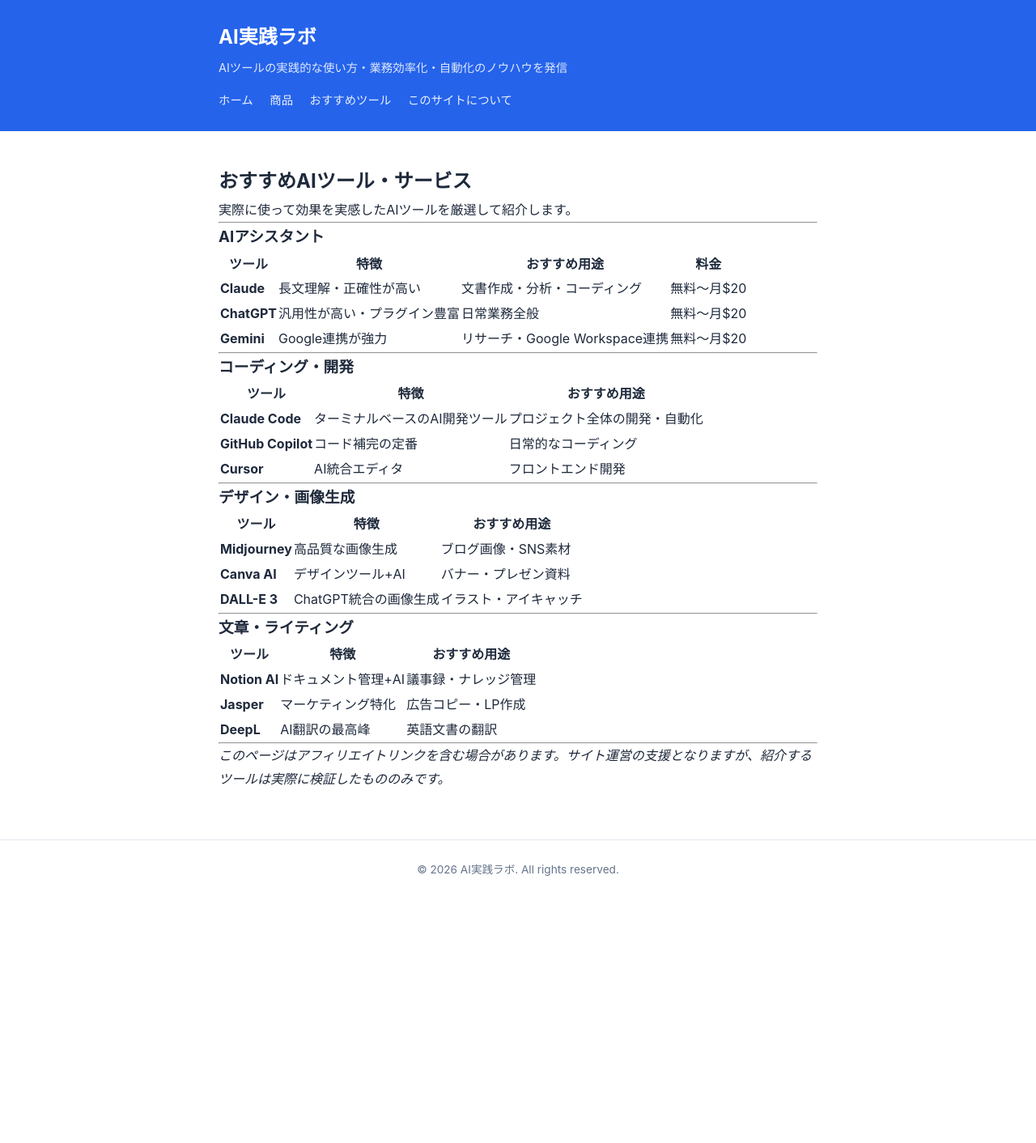
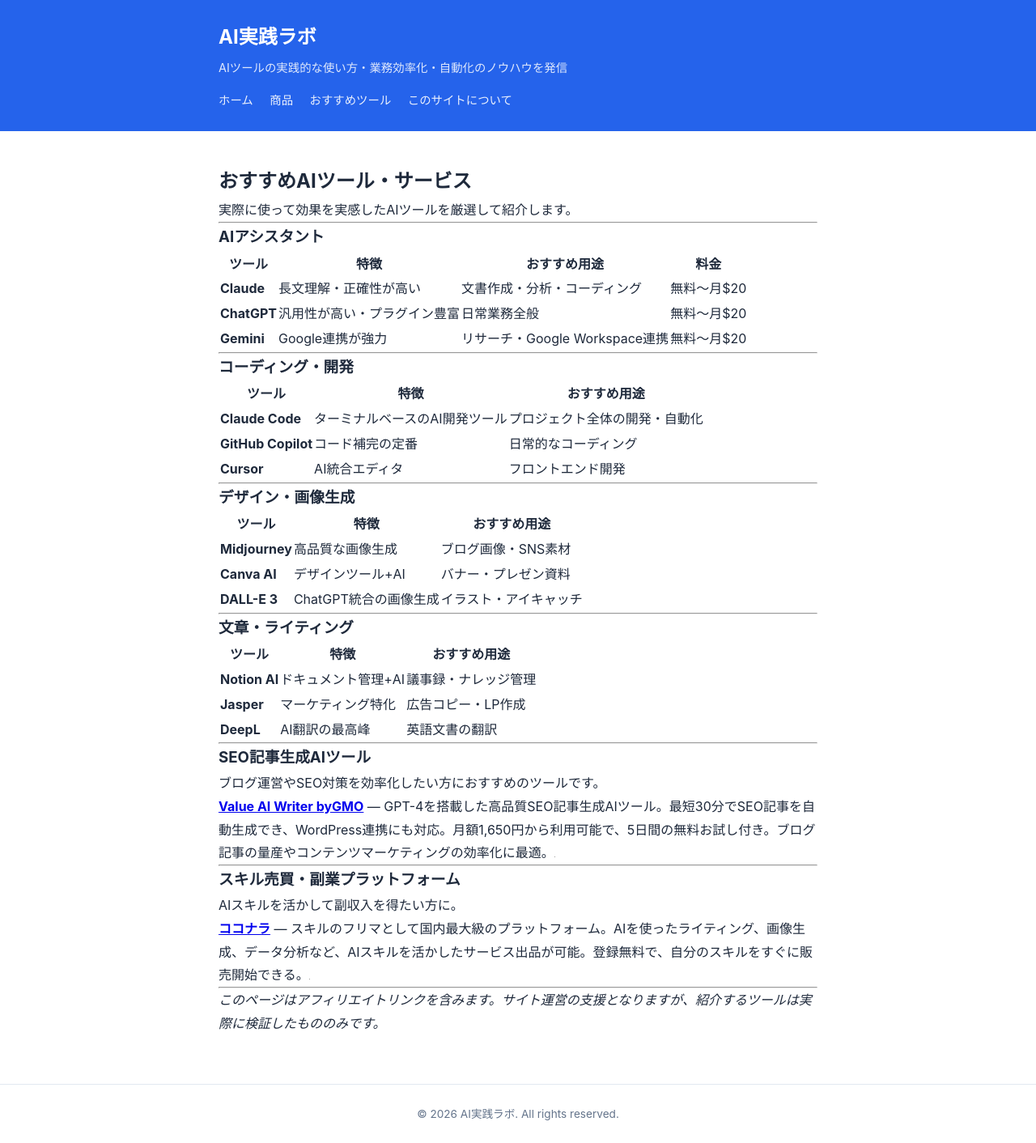
Before and after one commit to toto2014jp-prog/toto2014jp, a Jekyll site: the page built from recommended.md, in a window 1280 px wide. Shown: the whole page at 81% size. Built offline with Jekyll 4.4.1, drawn with Linux system fonts in a browser that asks for light colours; before the commit the page ends 1110 px from its top, so only the background shows below that.

Commit message:
Add A8.net affiliate links (coconala, Value AI Writer) to recommended page and articles
Co-Authored-By: Claude Opus 4.6 <noreply@anthropic.com>

```diff
--- a/recommended.md
+++ b/recommended.md
@@ -51,4 +51,20 @@ description: "AI実践ラボが厳選した、業務効率化に役立つAIツ
 
 ---
 
-*このページはアフィリエイトリンクを含む場合があります。サイト運営の支援となりますが、紹介するツールは実際に検証したもののみです。*
+### SEO記事生成AIツール
+
+ブログ運営やSEO対策を効率化したい方におすすめのツールです。
+
+**<a href="https://px.a8.net/svt/ejp?a8mat=4B3OQW+FLFS8I+1JUK+1HLFVM" rel="nofollow">Value AI Writer byGMO</a>** — GPT-4を搭載した高品質SEO記事生成AIツール。最短30分でSEO記事を自動生成でき、WordPress連携にも対応。月額1,650円から利用可能で、5日間の無料お試し付き。ブログ記事の量産やコンテンツマーケティングの効率化に最適。<img border="0" width="1" height="1" src="https://www13.a8.net/0.gif?a8mat=4B3OQW+FLFS8I+1JUK+1HLFVM" alt="">
+
+---
+
+### スキル売買・副業プラットフォーム
+
+AIスキルを活かして副収入を得たい方に。
+
+**<a href="https://px.a8.net/svt/ejp?a8mat=4B3OQW+FMMNG2+2PEO+1HLFVM" rel="nofollow">ココナラ</a>** — スキルのフリマとして国内最大級のプラットフォーム。AIを使ったライティング、画像生成、データ分析など、AIスキルを活かしたサービス出品が可能。登録無料で、自分のスキルをすぐに販売開始できる。<img border="0" width="1" height="1" src="https://www19.a8.net/0.gif?a8mat=4B3OQW+FMMNG2+2PEO+1HLFVM" alt="">
+
+---
+
+*このページはアフィリエイトリンクを含みます。サイト運営の支援となりますが、紹介するツールは実際に検証したもののみです。*
```
Also changed, not shown: _posts/2026-05-11-副業でAIを活用して月5万円稼ぐロードマップ-2024年最新版-AI副業の始め方と稼ぐ方法を徹底解説.md (+11 -1 lines), _posts/2026-05-12-AIツール料金を比較して最適化月額コスト節約プラン選び術-2026年版.md (+12 -0 lines).
